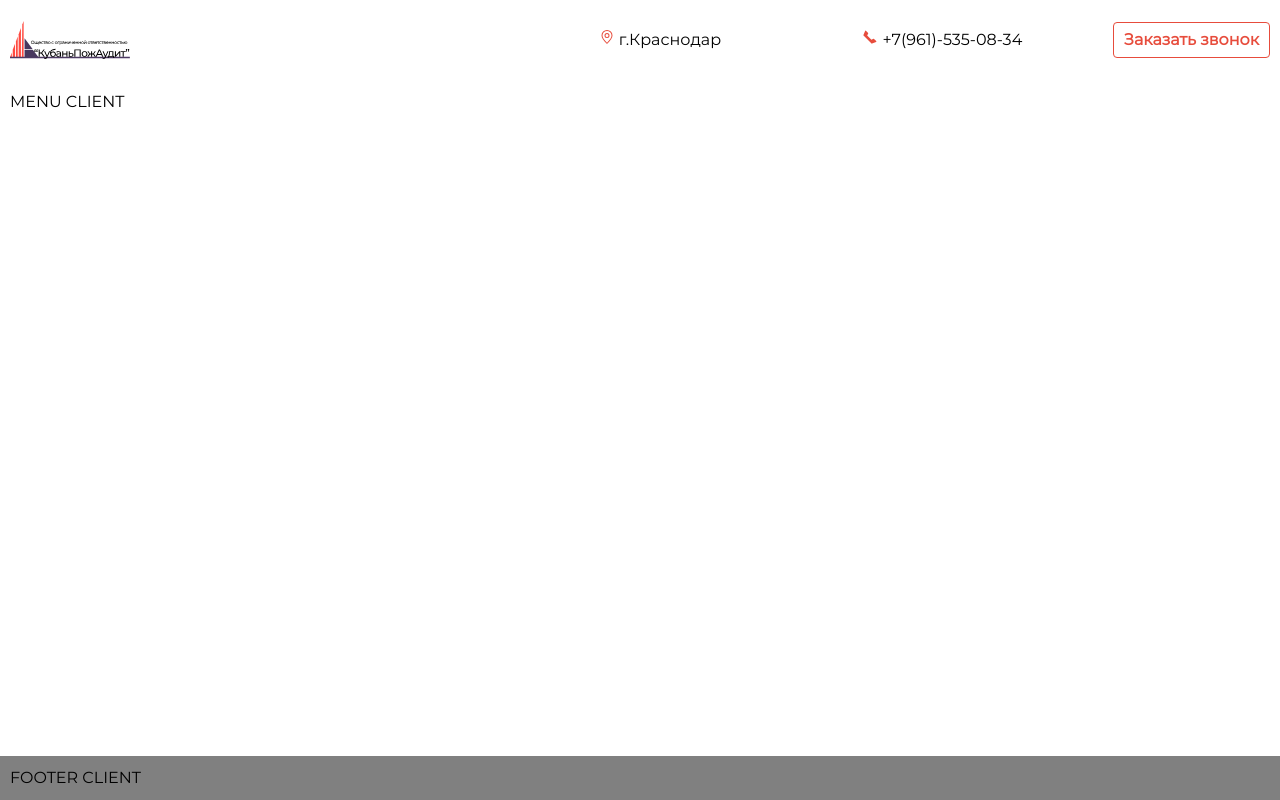
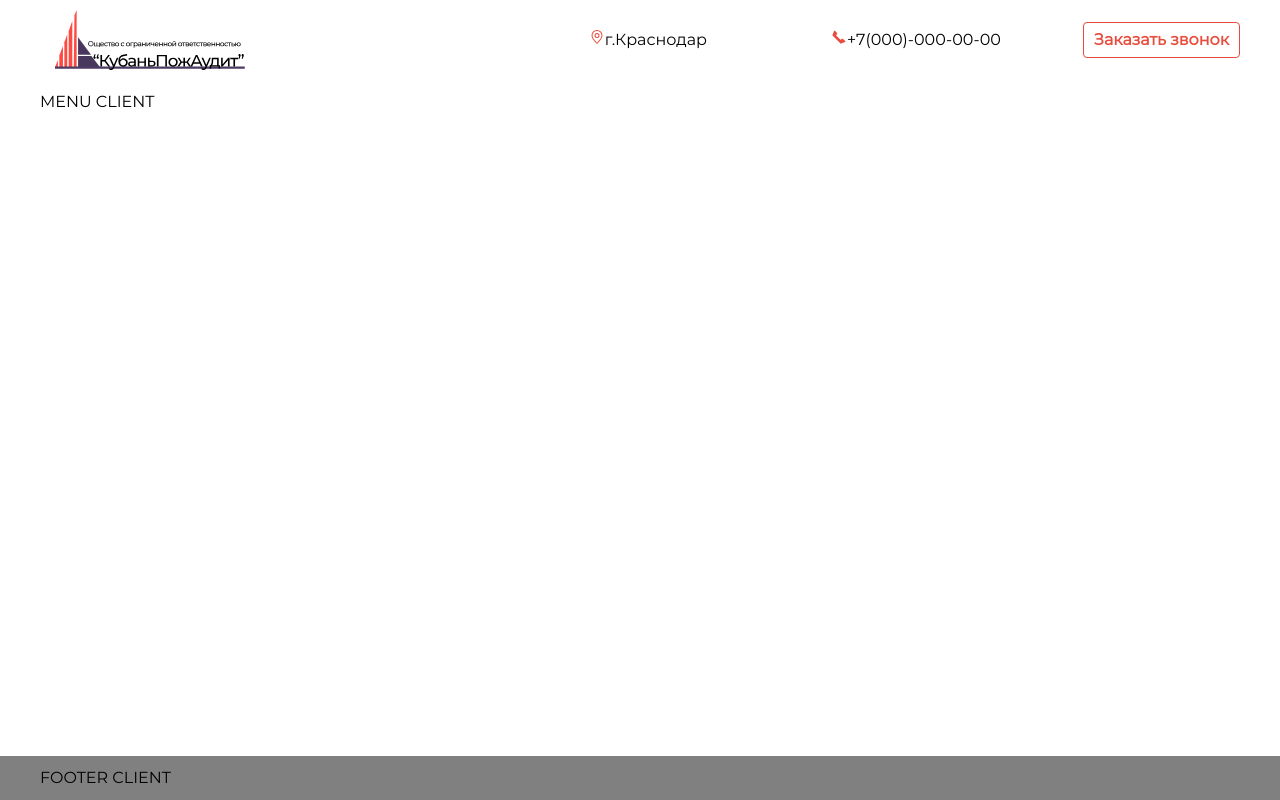
Before and after one commit to Neo-000/fire-alarm-front, a Vue app in the folder fire-front/: page / in a window 1280 px wide. Built offline with nearby package versions, Linux system fonts and the light colour scheme.

Commit message:
#add config main

```diff
--- a/fire-front/src/assets/scss/app.scss
+++ b/fire-front/src/assets/scss/app.scss
@@ -4,8 +4,19 @@
     font-family: Montserrat;
 }
 $main_color:#E74C3C;
+a{
+    text-decoration: none;
+    color: inherit;
+}
+
+.pointer{
+    cursor: pointer;
+}
+.none-select{
+    user-select: none;
+}
 .wrapper{
-    padding: 10px;
+    padding: 10px 40px;
     width: 100%;
     max-width: 1980px;
     margin: 0 auto;
--- a/fire-front/src/components/ClientHeader.vue
+++ b/fire-front/src/components/ClientHeader.vue
@@ -4,8 +4,12 @@ import { ElMessageBox, ElMessage  } from 'element-plus';
 import type { FormInstance, FormRules } from 'element-plus';
 import {Location, PhoneFilled} from '@element-plus/icons-vue';
 import {Bid} from '../api/modules/bid.js'
+import {MAIN_INF} from '../config';
 
-
+const info = ref({
+    phone:MAIN_INF.phone,
+    location:MAIN_INF.location
+})
 let ismobile=ref();
 window.addEventListener('resize' , () => {
   const sizeX = document.documentElement.clientWidth;
@@ -106,11 +110,13 @@ onMounted(() => {
             <div class="contacts">
                 <div class="contact_item disp-mobile-none">
                     <el-icon color="#E74C3C"><Location /></el-icon>
-                    <span> г.Краснодар</span>
+                    <span>{{ info.location }}</span>
                 </div>
                 <div class="contact_item">
+                    <a :href="'tel:' + info.phone">
                     <el-icon color="#E74C3C"><PhoneFilled /></el-icon>
-                    <span> +7(961)-535-08-34</span>
+                    <span>{{ info.phone }}</span>
+                </a>
                 </div>
             </div>
             <div class="button btn btn-root" @click="dialogVisible = true">Заказать звонок</div>
@@ -224,7 +230,7 @@ onMounted(() => {
     // border: 1px solid black;
 }
 .logo{
-    width: 120px;
+    width: 220px;
     height: 60px;
     background: url('../assets/img/logo.svg') no-repeat;
     background-size: contain;
--- /dev/null
+++ b/fire-front/src/config.js
@@ -0,0 +1,4 @@
+export const MAIN_INF = {
+    phone:'+7(000)-000-00-00',
+    location:'г.Краснодар'
+}
```
